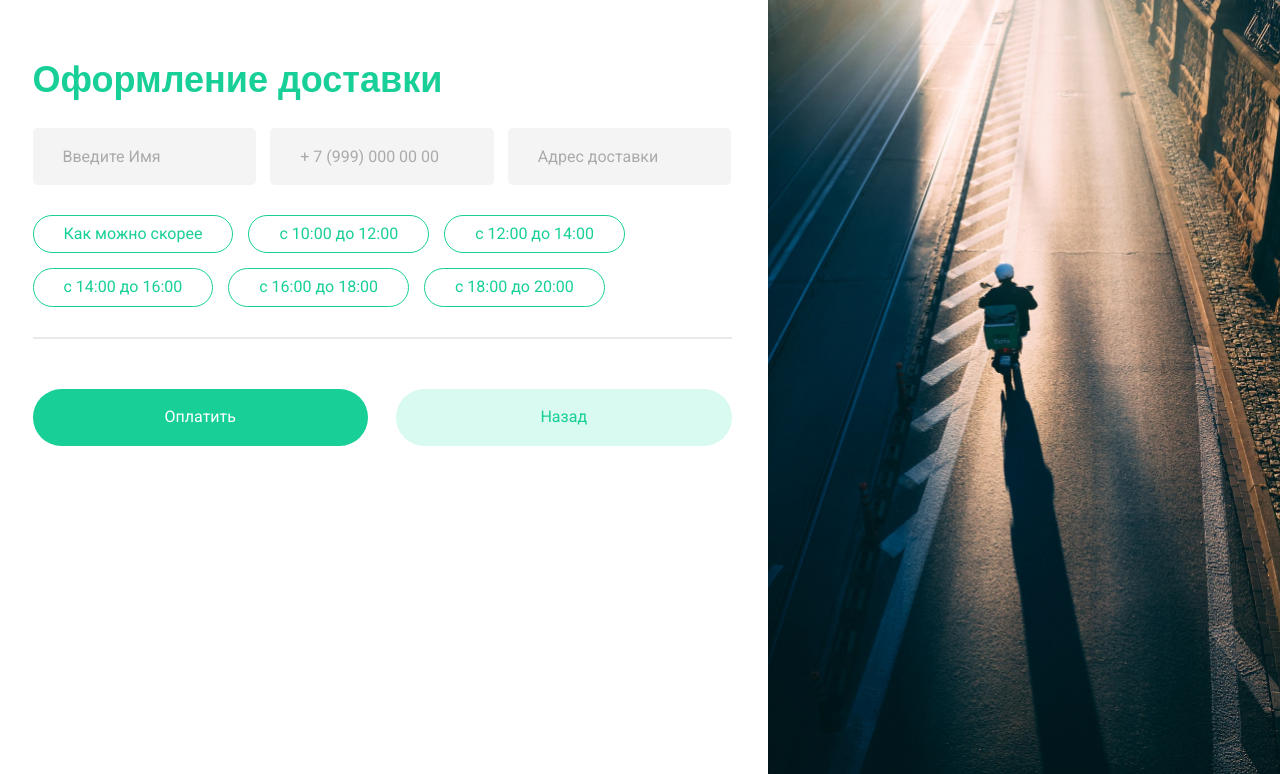
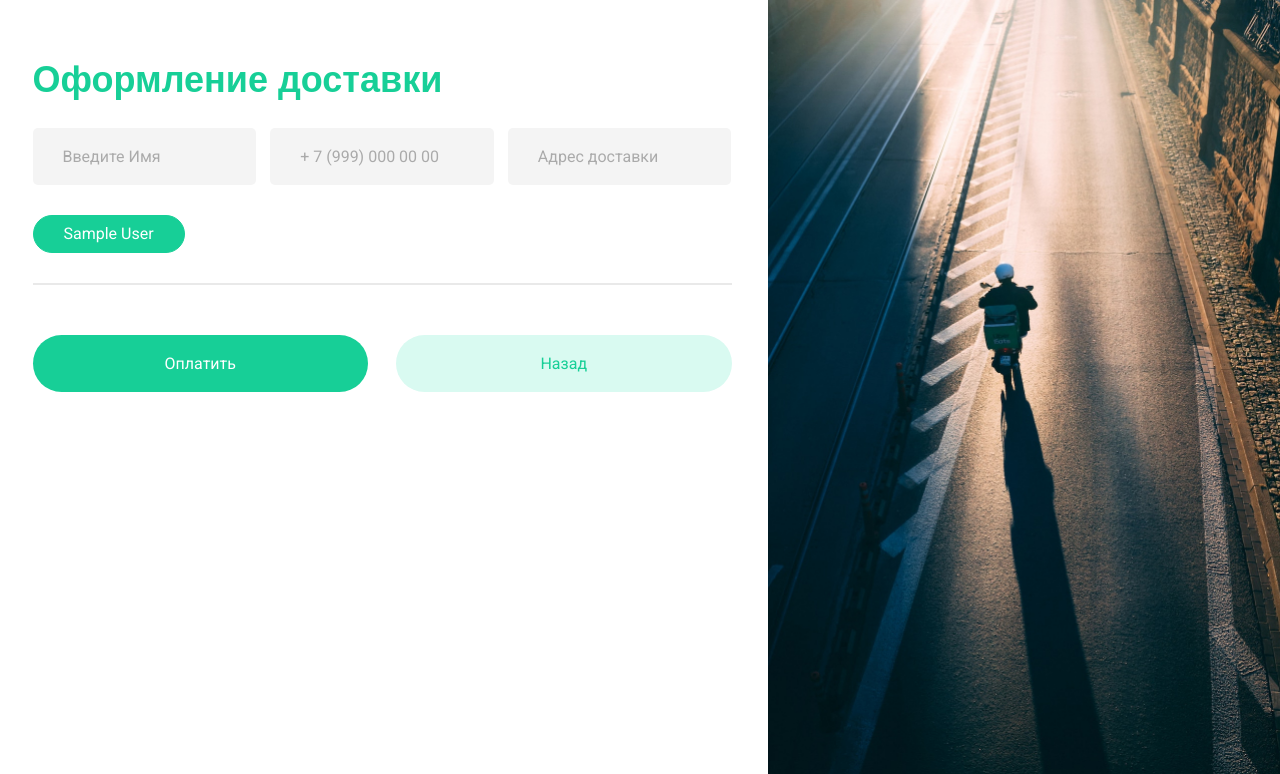
Before and after one commit to aqwarius2003/FlowerShop_site, a Django app: page /order/ in a window 1280 px wide. Shown: the part 50-824 px from the top of the page. Run offline with Django 5.2, Linux system fonts and the light colour scheme; tables that the repository leaves empty hold one stand-in row (values such as "Sample post"); parts of the project's set-up code (start-up, migrations or seed data) failed here and were passed over; some web fonts are replaced.

Commit message:
Order correct

```diff
--- a/flowershopservice/models.py
+++ b/flowershopservice/models.py
@@ -138,7 +138,15 @@ class Order(models.Model):
     """
     Модель заказа.
     """
-    product = models.ForeignKey(Product, on_delete=models.CASCADE, verbose_name='Букет')
+    # Связь с товаром (может быть null, если товар удален)
+    product = models.ForeignKey(Product, on_delete=models.SET_NULL, null=True, blank=True, verbose_name='Букет')
+
+    # Дублирующие поля для сохранения исторических данных
+    product_name = models.CharField(max_length=200, verbose_name='Название букета')
+    product_price = models.DecimalField(max_digits=10, decimal_places=2, verbose_name='Цена букета')
+    product_image = models.CharField(max_length=255, null=True, blank=True, verbose_name='Изображение букета')
+    product_composition = models.TextField(null=True, blank=True, verbose_name='Состав букета')
+
     user = models.ForeignKey(ShopUser, on_delete=models.CASCADE,
                              related_name='user_orders', verbose_name='Пользователь')
     comment = models.TextField(max_length=300, verbose_name='Комментарий к заказу', null=True, blank=True)
@@ -167,7 +175,7 @@ class Order(models.Model):
     delivery_comments = models.TextField(null=True, blank=True, verbose_name='Комментарии к доставке')
 
     def __str__(self):
-        return f'Заказ {self.product.name} для {self.user.full_name}'
+        return f'Заказ {self.product_name} для {self.user.full_name}'
 
     class Meta:
         verbose_name = "Заказ"
--- a/templates/order.html
+++ b/templates/order.html
@@ -36,31 +36,34 @@
 								<input type="text" name="adres" class="order__form_input" placeholder="Адрес доставки" required>
 							</div>
 							<div class="order__form_btns fic">
-								<div class="order__form_radioBlock ">
-									<input type="radio" name="orderTime" id="radio1" value="Как можно скорее" class="order__form_radio" />
-									<label for="radio1" class="radioLable">Как можно скорее</label>
+								{% if express_slot %}
+								<div class="order__form_radioBlock">
+									<input type="radio" name="orderTime" id="radio-express" value="express" class="order__form_radio" checked />
+									<label for="radio-express" class="radioLable">{{ express_slot.display_name }}</label>
 								</div>
+								{% endif %}
+
+								{% if today_slots %}
+								<p class="order__form_subtitle">Доставка сегодня ({{ current_date|date:"d.m.Y" }}):</p>
+								{% for slot in today_slots %}
 								<div class="order__form_radioBlock">
-									<input type="radio" name="orderTime" id="radio2" value="с 10:00 до 12:00" class="order__form_radio" />
-									<label for="radio2" class="radioLable">с 10:00 до 12:00</label>
+									<input type="radio" name="orderTime" id="radio-today-{{ forloop.counter }}" value="today-{{ slot.id }}" class="order__form_radio" />
+									<label for="radio-today-{{ forloop.counter }}" class="radioLable">{{ slot.display_name }}</label>
 								</div>
+								{% endfor %}
+								{% else %}
+								<!-- Если сегодня слоты недоступны, не показываем заголовок для сегодняшних слотов -->
+								{% endif %}
+
+								{% if tomorrow_slots %}
+								<p class="order__form_subtitle">{% if not today_slots %}Доставка {% endif %}завтра ({{ tomorrow_date|date:"d.m.Y" }}):</p>
+								{% for slot in tomorrow_slots %}
 								<div class="order__form_radioBlock">
-									<input type="radio" name="orderTime" id="radio3" value="с 12:00 до 14:00" class="order__form_radio" />
-									<label for="radio3" class="radioLable">с 12:00 до 14:00</label>
+									<input type="radio" name="orderTime" id="radio-tomorrow-{{ forloop.counter }}" value="tomorrow-{{ slot.id }}" class="order__form_radio" />
+									<label for="radio-tomorrow-{{ forloop.counter }}" class="radioLable">{{ slot.display_name }}</label>
 								</div>
-								<div class="order__form_radioBlock">
-									<input type="radio" name="orderTime" id="radio4" value="с 14:00 до 16:00" class="order__form_radio" />
-									<label for="radio4" class="radioLable">с 14:00 до 16:00</label>
-								</div>
-								<div class="order__form_radioBlock">
-									<input type="radio" name="orderTime" id="radio5" value="с 16:00 до 18:00" class="order__form_radio" />
-									<label for="radio5" class="radioLable">с 16:00 до 18:00</label>
-								</div>
-								<div class="order__form_radioBlock">
-									<input type="radio" name="orderTime" id="radio6" value="с 18:00 до 20:00" class="order__form_radio" />
-									<label for="radio6" class="radioLable">с 18:00 до 20:00</label>
-								</div>
-
+								{% endfor %}
+								{% endif %}
 							</div>
 							<div class="order__form_line"></div>
 							<div class="order__form_btns ficb">
```
